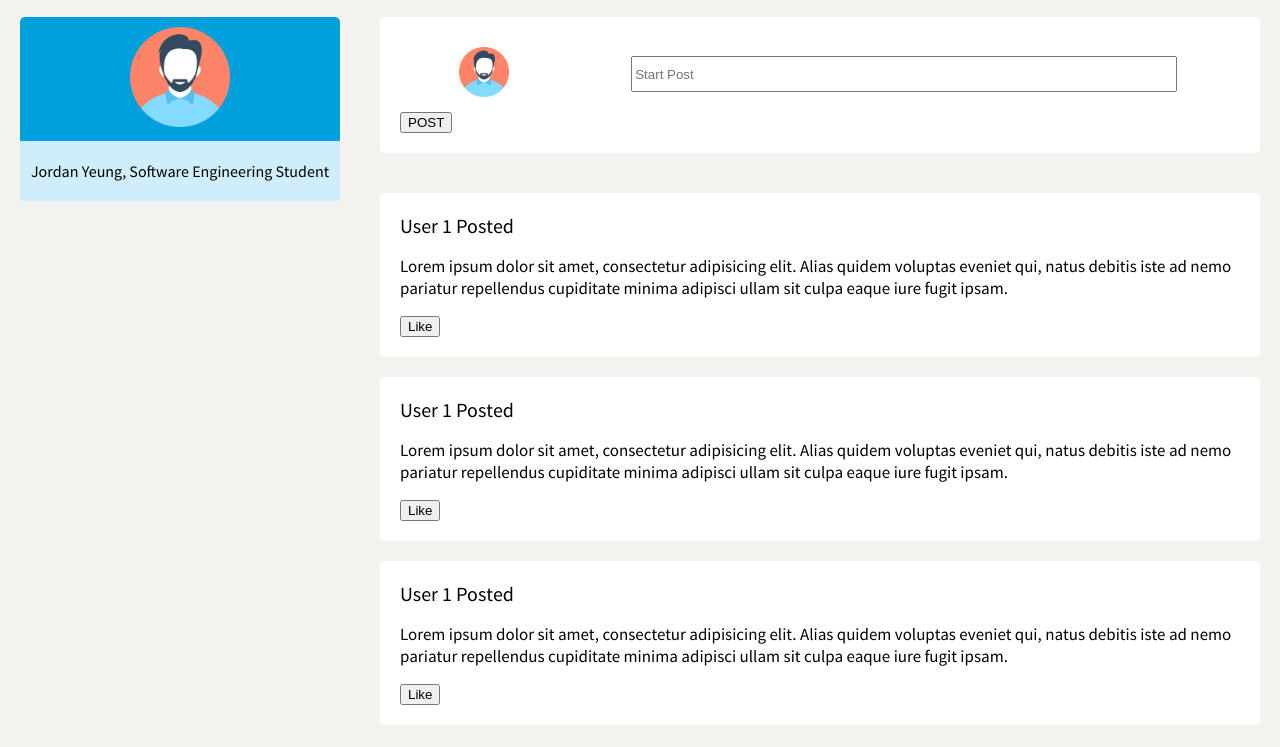
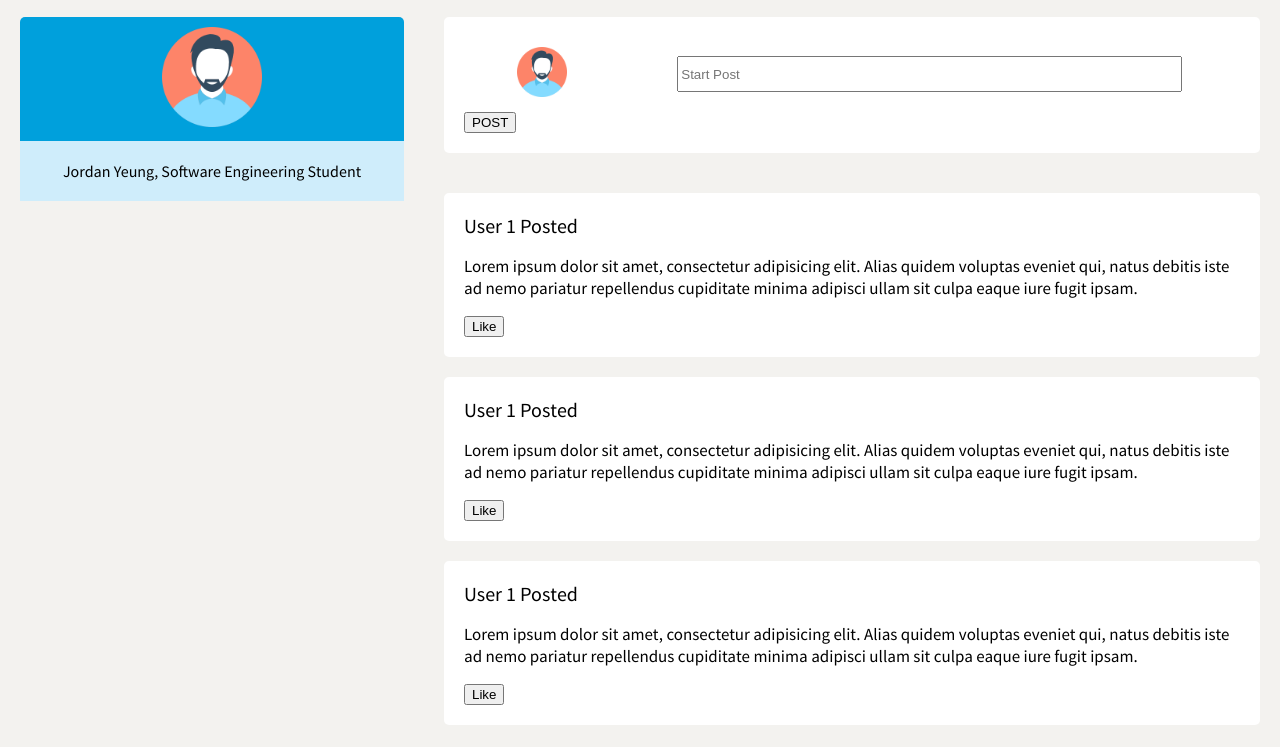
Before and after one commit to yeungjor/linkedin-challenge, a plain HTML site: page index.html in a window 1280 px wide. Shown: the part 53-800 px from the top of the page. Drawn offline with Linux system fonts and the light colour scheme.

Commit message:
fixed rwd

```diff
--- a/styles/main.scss
+++ b/styles/main.scss
@@ -57,13 +57,13 @@ h1 {
     /**
 			TODO: Fix me
 		**/
-    width: 15rem;
+    width: 40vw;
   }
   @include desktop {
     /**
 			TODO: Fix me
 		**/
-    width: 20rem;
+    width: 30vw;
   }
   &__img {
     text-align: center;
```
Also changed, not shown: styles/main.css, 1 other file.
